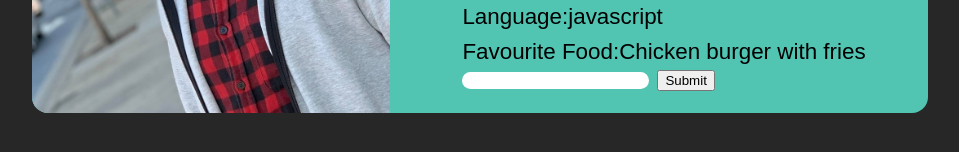
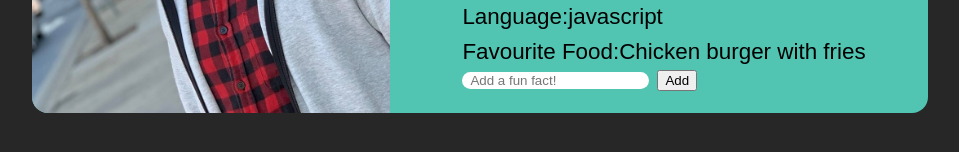
Before and after one commit to VincentChen6345/react-props, a React (Create React App) app: page / in a window 1280 px wide. Shown: the part 514-666 px from the top of the page, without its empty margins (160-1119 px from the left). Built offline with nearby package versions, Linux system fonts and the light colour scheme.

Commit message:
'lifting the state up'

```diff
--- a/src/components/Card.jsx
+++ b/src/components/Card.jsx
@@ -4,13 +4,25 @@ import UserProfile from "./user-profile";
 import ProfileInfo from "../data/profileInfo";
 
 const card = () => {
+  const saveFunFactHandler = (enteredFunFactData) => {
+    const funFactData = {
+      ...enteredFunFactData,
+      id: Math.random().toString(),
+    };
+    console.log(funFactData);
+    console.log("printed from Card.jsx file");
+  };
+
   return (
     <div className="card">
       <div className="left-section">
         <Photo />
       </div>
       <div className="right-section">
-        <UserProfile details={ProfileInfo} />
+        <UserProfile
+          details={ProfileInfo}
+          onSaveFunFactData={saveFunFactHandler}
+        />
       </div>
     </div>
   );
--- a/src/components/user-profile.jsx
+++ b/src/components/user-profile.jsx
@@ -4,12 +4,10 @@ import React, { useState } from "react";
 const UserProfile = (props) => {
   ///////////////
   //////Variables
-
   let height = props.details.height;
   let job = props.details.job;
   let language = props.details.language;
   let favouriteFood = props.details["Favourite Food"];
-
   /////////////
   ///// state variables
   let [age, setAge] = useState(props.details.age);
@@ -19,7 +17,6 @@ const UserProfile = (props) => {
   const decreaseAge = () => {
     setAge((age -= 1));
   };
-
   let [name, setName] = useState(props.details.name);
   const chineseName = () => {
     setName("陈翔");
@@ -29,19 +26,19 @@ const UserProfile = (props) => {
   };
   ///////////////////////////////////
   //////FORM INPUT
-  const [greeting, setGreeting] = useState("");
-  const greetingChangeHandler = (e) => {
-    setGreeting(e.target.value);
+  const [funFact, setFunFact] = useState("");
+  const funFactChangeHandler = (e) => {
+    setFunFact(e.target.value);
   };
-
+  //////////////////////////////////
   //////Button submit handler//////
   const submitHandler = (e) => {
     e.preventDefault(); //prevents page from reloading
-    const greetingData = {
-      text: greeting,
+    const funFactData = {
+      text: funFact,
     };
-    console.log(greetingData.text);
-    setGreeting("");
+    props.onSaveFunFactData(funFactData);
+    setFunFact("");
   };
 
   return (
@@ -65,12 +62,12 @@ const UserProfile = (props) => {
           <form onSubmit={submitHandler} className="form-input">
             <input
               type="text"
-              onChange={greetingChangeHandler}
-              defaultValue="Say Hi!"
+              onChange={funFactChangeHandler}
+              placeholder="Add a fun fact!"
               className="input"
-              value={greeting}
+              value={funFact}
             />
-            <button type="submit">Submit</button>
+            <button type="submit">Add</button>
           </form>
         </li>
       </ul>
```
